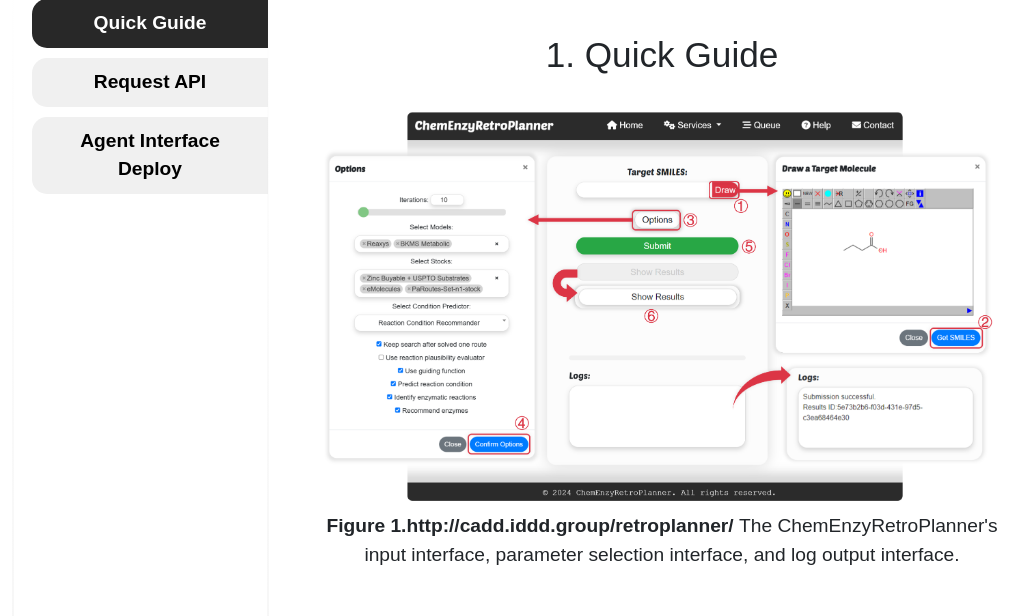
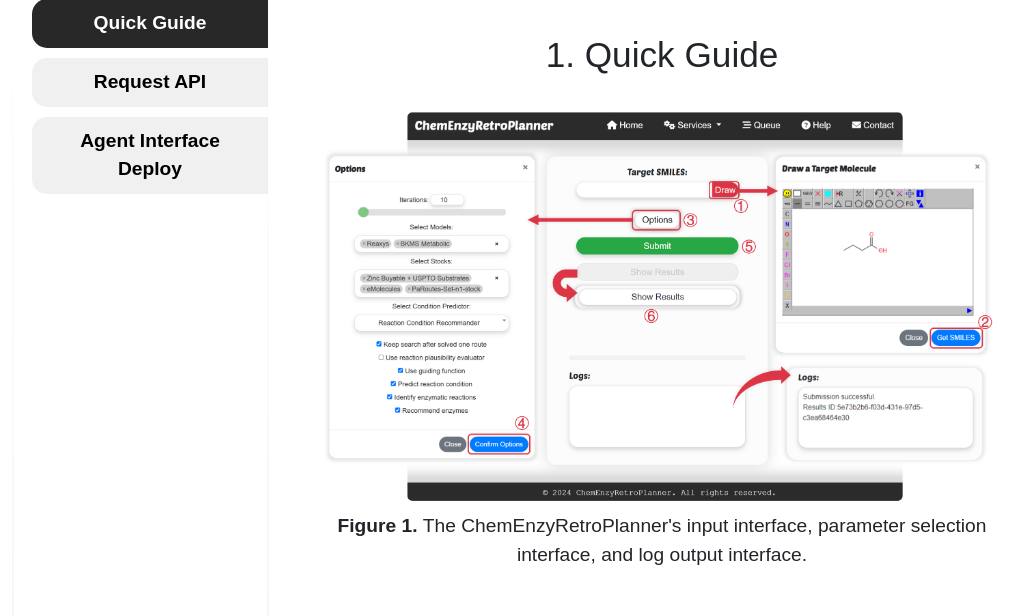
Before and after one commit to wangxr0526/ChemEnzyRetroPlanner, a Flask app: template webapp/templates/help.html in a window 1280 px wide. Shown: the part 121-737 px from the top of the page, without its empty margins (116-1144 px from the left). Run offline with Flask 3, Linux system fonts and the light colour scheme; the template is opened without the code that fills it, so the values that code supplies are empty; some libraries are stand-ins or nearby versions; some web fonts are replaced.

Commit message:
fix html

```diff
--- a/webapp/templates/help.html
+++ b/webapp/templates/help.html
@@ -30,7 +30,7 @@
                 <img class="img" src="/retroplanner/static/figure/input_interface.png">
                 <p class="img-legend">
                     <strong>
-                        Figure 1.http://cadd.iddd.group/retroplanner/
+                        Figure 1.
                     </strong>
                     The ChemEnzyRetroPlanner's input interface, parameter selection interface, and log output interface.
                 </p>
```
